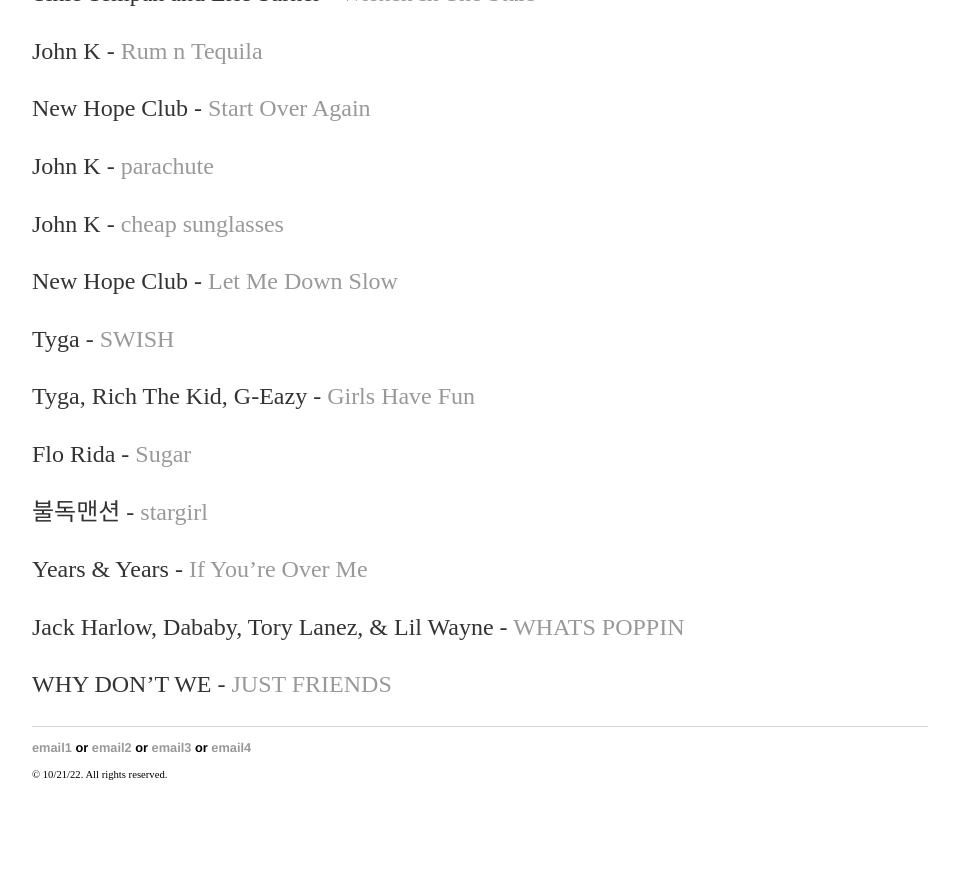
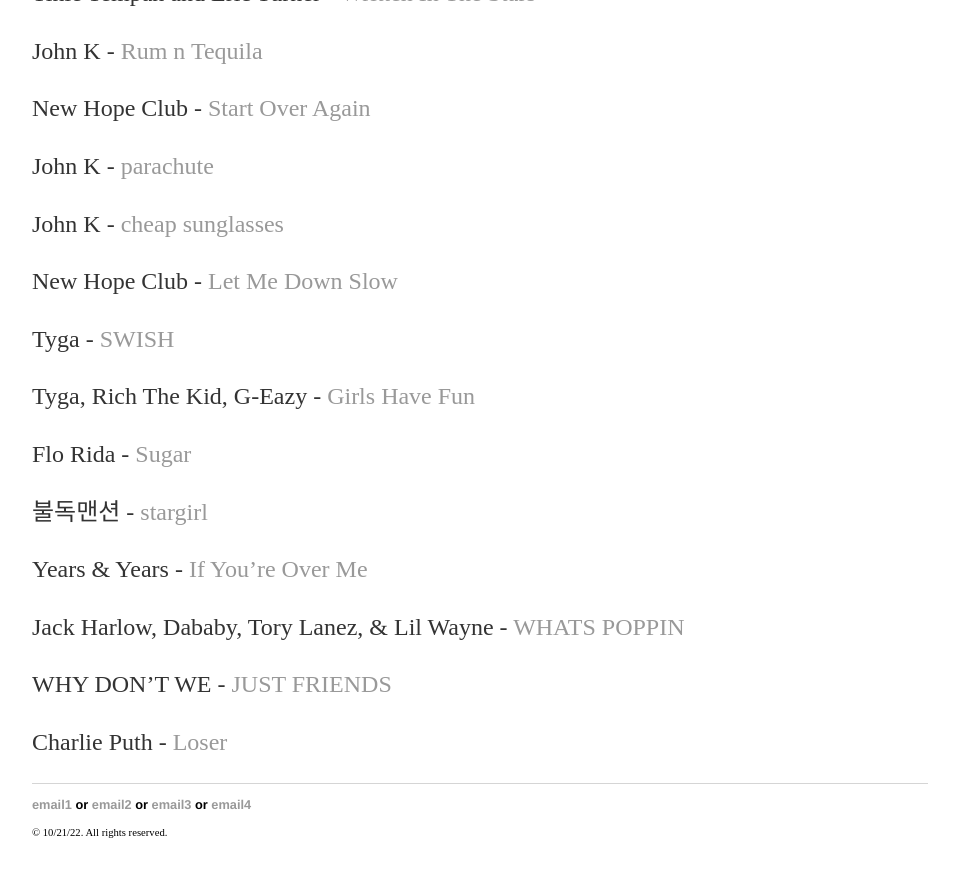
Before and after one commit to yjkweon24/yjkweon24.github.io, a Jekyll site: the page built from _posts/2018-10-23-songs-that-i-love.md, in a window 1280 px wide and 900 px high, scrolled down 23322 px. Shown: the top 877 px of the window, without its empty margins (160-1119 px from the left). Built offline with Jekyll 4.4.1, drawn with Linux system fonts in a browser that asks for light colours; before the commit the page ends 24164 px from its top, so only the background shows below that.

Commit message:
Update 2018-10-23-songs-that-i-love.md

```diff
--- a/_posts/2018-10-23-songs-that-i-love.md
+++ b/_posts/2018-10-23-songs-that-i-love.md
@@ -827,3 +827,5 @@
 Jack Harlow, Dababy, Tory Lanez, & Lil Wayne - [WHATS POPPIN](https://www.youtube.com/watch?v=HIwAI05Y1fU)
 
 WHY DON'T WE - [JUST FRIENDS](https://www.youtube.com/watch?v=vJF9kJxQpBY)
+
+Charlie Puth - [Loser](https://www.youtube.com/watch?v=Sp6BS-rSr98)
```
